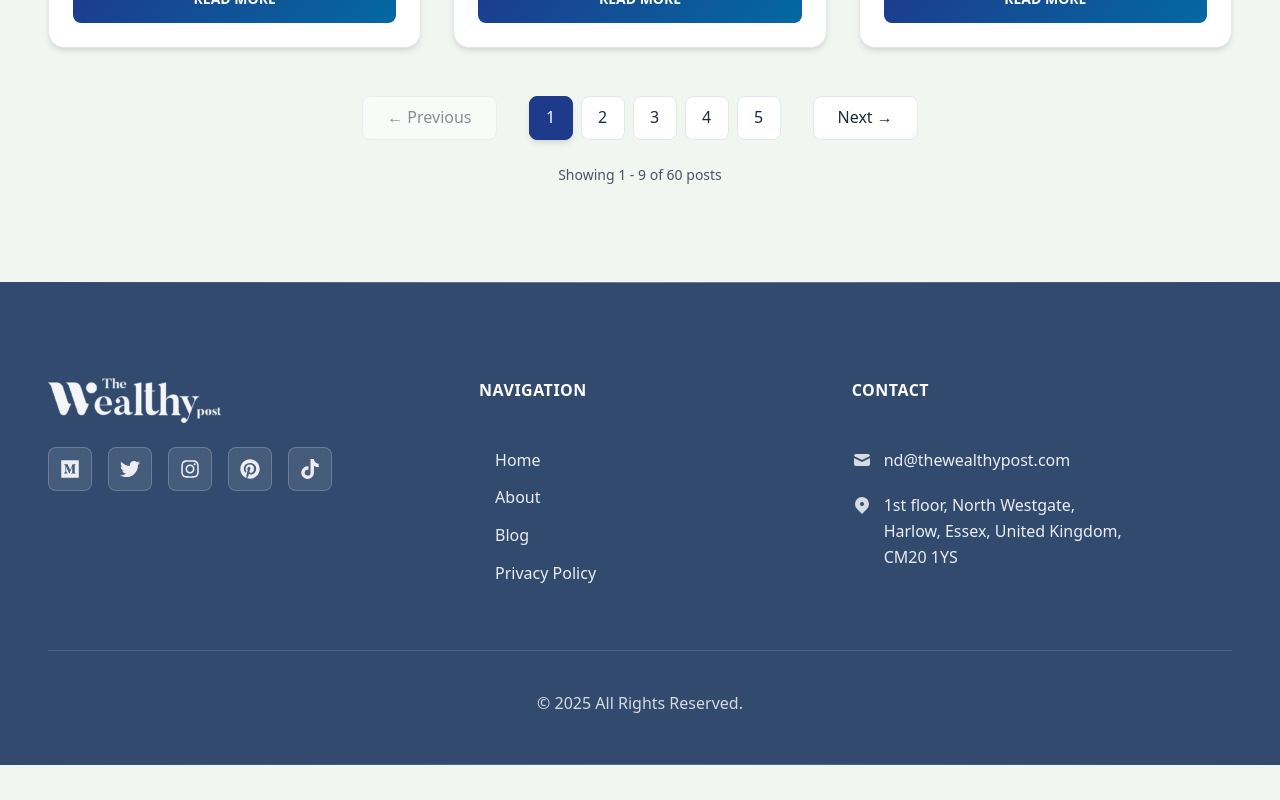
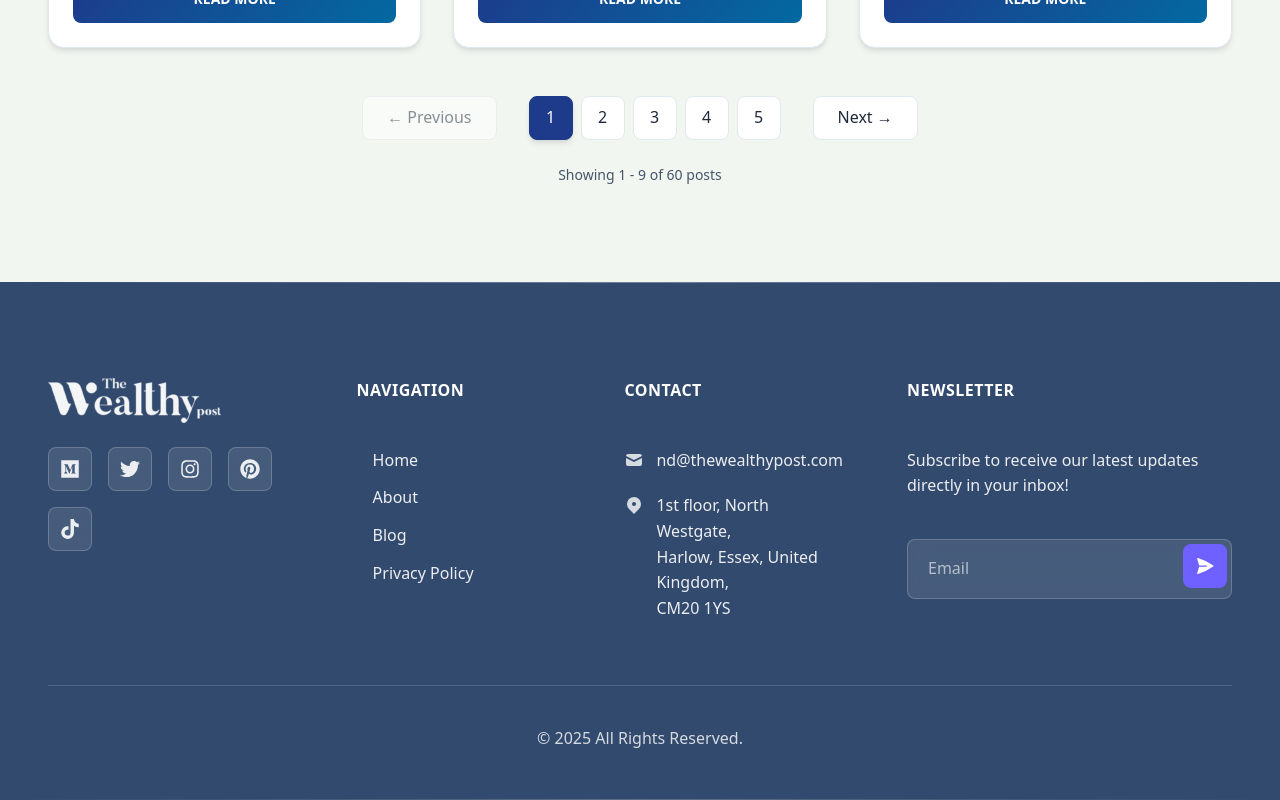
Before and after one commit to harteyhitman/thewealthypost, a Next.js app: page /blog in a window 1280 px wide. Shown: the part 2287-3087 px from the top of the page. Before the commit the page ends 3052 px from the top, so only its background shows below. Built offline with nearby package versions, Linux system fonts and the light colour scheme.

Commit message:
newsletters

```diff
--- a/src/components/footer/Footer.module.scss
+++ b/src/components/footer/Footer.module.scss
@@ -57,8 +57,8 @@
   }
 
   @include desktop {
-    grid-template-columns: 1.2fr 1fr 1.3fr;
-    gap: 5rem;
+    grid-template-columns: 1.2fr 1fr 1fr 1.3fr;
+    gap: 4rem;
     margin-bottom: 4rem;
   }
 }
@@ -247,3 +247,116 @@
     font-size: $text-base;
   }
 }
+
+// Newsletter Styles
+.newsletterDescription {
+  color: rgba(255, 255, 255, 0.9);
+  font-size: $text-sm;
+  line-height: 1.6;
+  margin-bottom: $space-4;
+
+  @include desktop {
+    font-size: $text-base;
+  }
+}
+
+.newsletterForm {
+  display: flex;
+  flex-direction: column;
+  gap: $space-3;
+}
+
+.newsletterInputWrapper {
+  display: flex;
+  gap: $space-2;
+  background: rgba(255, 255, 255, 0.1);
+  border: 1px solid rgba(255, 255, 255, 0.2);
+  border-radius: $radius-lg;
+  padding: $space-1;
+  backdrop-filter: blur(10px);
+  transition: all $transition-base;
+
+  &:focus-within {
+    border-color: rgba(255, 255, 255, 0.4);
+    background: rgba(255, 255, 255, 0.15);
+    box-shadow: 0 4px 12px rgba(0, 0, 0, 0.2);
+  }
+}
+
+.newsletterInput {
+  flex: 1;
+  background: transparent;
+  border: none;
+  color: $white;
+  font-size: $text-base;
+  padding: $space-3 $space-4;
+  outline: none;
+  font-family: inherit;
+
+  &::placeholder {
+    color: rgba(255, 255, 255, 0.6);
+  }
+
+  &:disabled {
+    opacity: 0.6;
+    cursor: not-allowed;
+  }
+}
+
+.newsletterButton {
+  display: flex;
+  align-items: center;
+  justify-content: center;
+  width: 44px;
+  height: 44px;
+  background: var(--color-primary);
+  border: none;
+  border-radius: $radius-lg;
+  color: $white;
+  cursor: pointer;
+  transition: all $transition-base;
+  flex-shrink: 0;
+
+  &:hover:not(:disabled) {
+    background: var(--color-secondary);
+    transform: translateY(-2px);
+    box-shadow: 0 4px 12px rgba(0, 0, 0, 0.3);
+  }
+
+  &:active:not(:disabled) {
+    transform: translateY(0);
+  }
+
+  &:disabled {
+    opacity: 0.7;
+    cursor: not-allowed;
+  }
+
+  svg {
+    width: 20px;
+    height: 20px;
+  }
+}
+
+.spinner {
+  width: 18px;
+  height: 18px;
+  border: 2px solid rgba(255, 255, 255, 0.3);
+  border-top-color: $white;
+  border-radius: 50%;
+  animation: spin 0.6s linear infinite;
+}
+
+@keyframes spin {
+  to {
+    transform: rotate(360deg);
+  }
+}
+
+.successMessage {
+  color: var(--color-accent);
+  font-size: $text-sm;
+  font-weight: 600;
+  margin: 0;
+  text-align: center;
+}
--- a/src/components/footer/Footer.tsx
+++ b/src/components/footer/Footer.tsx
@@ -1,5 +1,6 @@
 "use client";
 
+import { useState } from "react";
 import Link from "next/link";
 import Image from "next/image";
 import { motion } from "framer-motion";
@@ -13,9 +14,28 @@ import {
   FaTiktok
 } from "react-icons/fa";
 import { HiMail, HiLocationMarker } from "react-icons/hi";
+import { HiPaperAirplane } from "react-icons/hi2";
 
 export default function Footer() {
   const currentYear = new Date().getFullYear();
+  const [email, setEmail] = useState("");
+  const [isSubmitting, setIsSubmitting] = useState(false);
+  const [submitted, setSubmitted] = useState(false);
+
+  const handleSubmit = async (e: React.FormEvent) => {
+    e.preventDefault();
+    setIsSubmitting(true);
+
+    // Simulate API call
+    await new Promise(resolve => setTimeout(resolve, 1000));
+
+    setSubmitted(true);
+    setEmail("");
+    setIsSubmitting(false);
+
+    // Reset success message after 3 seconds
+    setTimeout(() => setSubmitted(false), 3000);
+  };
 
   const socialLinks = [
     { icon: FaMedium, href: "https://medium.com/@thewealthypost", label: "Medium" },
@@ -127,6 +147,55 @@ export default function Footer() {
               </div>
             </div>
           </motion.div>
+
+          {/* Newsletter Column */}
+          <motion.div
+            className={styles.column}
+            initial={{ opacity: 0, y: 20 }}
+            whileInView={{ opacity: 1, y: 0 }}
+            transition={{ duration: 0.6, delay: 0.3 }}
+            viewport={{ once: true }}
+          >
+            <h3 className={styles.columnTitle}>Newsletter</h3>
+            <p className={styles.newsletterDescription}>
+              Subscribe to receive our latest updates directly in your inbox!
+            </p>
+            <form onSubmit={handleSubmit} className={styles.newsletterForm}>
+              <div className={styles.newsletterInputWrapper}>
+                <input
+                  type="email"
+                  value={email}
+                  onChange={(e) => setEmail(e.target.value)}
+                  placeholder="Email"
+                  className={styles.newsletterInput}
+                  required
+                  disabled={isSubmitting}
+                />
+                <button
+                  type="submit"
+                  className={styles.newsletterButton}
+                  disabled={isSubmitting || submitted}
+                >
+                  {isSubmitting ? (
+                    <span className={styles.spinner}></span>
+                  ) : submitted ? (
+                    "✓"
+                  ) : (
+                    <HiPaperAirplane />
+                  )}
+                </button>
+              </div>
+              {submitted && (
+                <motion.p
+                  className={styles.successMessage}
+                  initial={{ opacity: 0, y: -10 }}
+                  animate={{ opacity: 1, y: 0 }}
+                >
+                  Thank you for subscribing!
+                </motion.p>
+              )}
+            </form>
+          </motion.div>
         </div>
 
         {/* Copyright Bar */}
--- a/src/features/blogSection/BlogSection.module.scss
+++ b/src/features/blogSection/BlogSection.module.scss
@@ -218,7 +218,7 @@
 
   &:hover::before {
     transform: scale(1.3);
-    color: var(--color-secondary);
+      color: var(--color-secondary);
   }
 
   @media (prefers-color-scheme: dark) {
--- a/src/features/blogSection/BlogSection.tsx
+++ b/src/features/blogSection/BlogSection.tsx
@@ -147,11 +147,11 @@ export default function BlogSection() {
                 {post.excerpts.map((item, index) => {
                   const slug = getSlugFromTitle(item);
                   return (
-                    <li key={index} className={styles.excerptItem}>
+                  <li key={index} className={styles.excerptItem}>
                       <Link href={`/blog/${slug}`} className={styles.excerptLink}>
-                        {item}
+                    {item}
                       </Link>
-                    </li>
+                  </li>
                   );
                 })}
               </ul>
--- a/src/features/value-prep/valuePrep.tsx
+++ b/src/features/value-prep/valuePrep.tsx
@@ -75,15 +75,13 @@ export default function ValueProposition() {
   ];
 
   return (
-    <>
-      <h1 className={styles.title}>What We Do Best</h1>
     <section className={styles.wrapper}>
+      <h1 className={styles.title}>What We Do Best</h1>
       <div className={styles.grid}>
         {values.map((val, i) => (
           <ValueCard key={i} {...val} />
         ))}
       </div>
     </section>
-    </>
   );
 }
```
Also changed, not shown: src/features/value-prep/valuePrep.module.scss (+25 -20 lines), src/libs/posts-data.ts (line endings or trailing spaces). Lines whose indentation alone changed are shown as unchanged.
